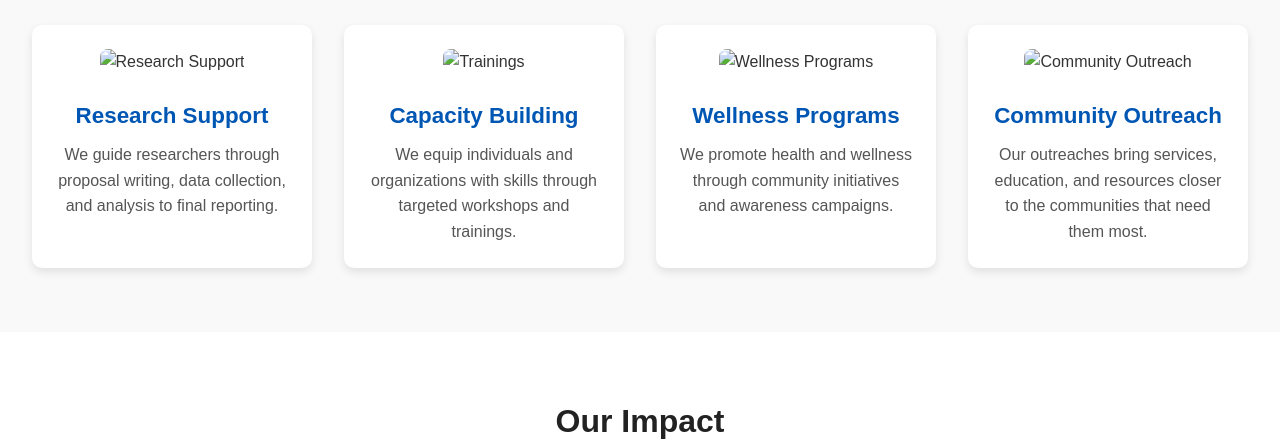
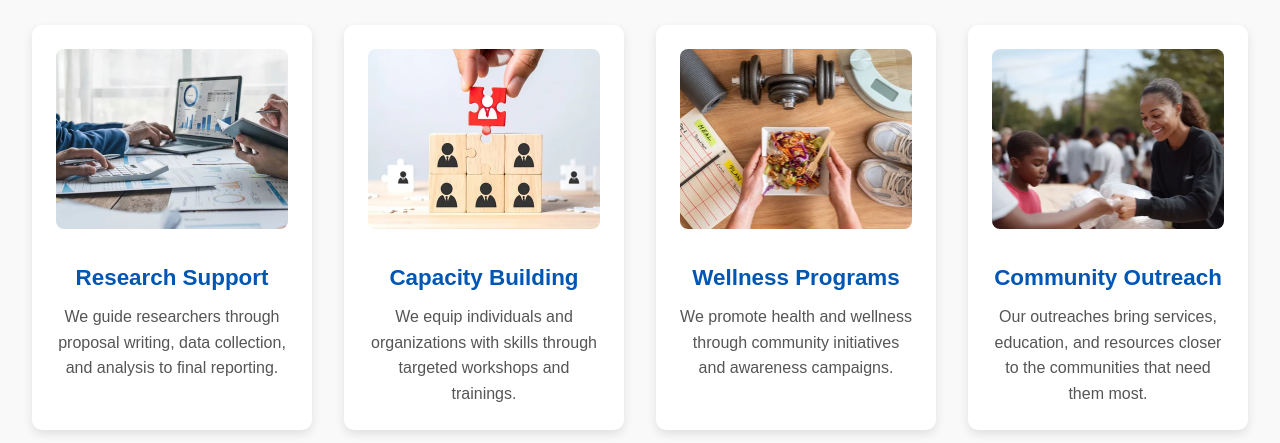
Before and after one commit to Asasira-N/wellhorizon-website, a plain HTML site: page services/index.html in a window 1280 px wide. Shown: the part 657-1100 px from the top of the page. Drawn offline with Linux system fonts and the light colour scheme.

Commit message:
updated more website content

```diff
--- a/services/index.html
+++ b/services/index.html
@@ -39,25 +39,25 @@
     <h2 class="section-title">What We Do</h2>
     <div class="programs-grid">
       <div class="program-card fade-in">
-        <img src="assets/research-support.jpg" alt="Research Support">
+        <img src="../assets/research-support.webp" alt="Research Support">
         <h3>Research Support</h3>
         <p>We guide researchers through proposal writing, data collection, and analysis to final reporting.</p>
       </div>
 
       <div class="program-card fade-in">
-        <img src="assets/capacity-building.jpg" alt="Trainings">
+        <img src="../assets/capacity-building.webp" alt="Trainings">
         <h3>Capacity Building</h3>
         <p>We equip individuals and organizations with skills through targeted workshops and trainings.</p>
       </div>
 
       <div class="program-card fade-in">
-        <img src="assets/wellness-programs.jpg" alt="Wellness Programs">
+        <img src="../assets/wellness-programs.webp" alt="Wellness Programs">
         <h3>Wellness Programs</h3>
         <p>We promote health and wellness through community initiatives and awareness campaigns.</p>
       </div>
 
       <div class="program-card fade-in">
-        <img src="assets/community-outreach.jpg" alt="Community Outreach">
+        <img src="../assets/community-outreach.webp" alt="Community Outreach">
         <h3>Community Outreach</h3>
         <p>Our outreaches bring services, education, and resources closer to the communities that need them most.</p>
       </div>
```
Also changed, not shown: assets/capacity-building.jpg (deleted), assets/capacity-building.webp (added), assets/community-outreach.jpg (deleted), assets/community-outreach.webp (added), assets/research-support.jpg (deleted), assets/research-support.webp (added), assets/wellness-programs.jpg (deleted), assets/wellness-programs.webp (added).
